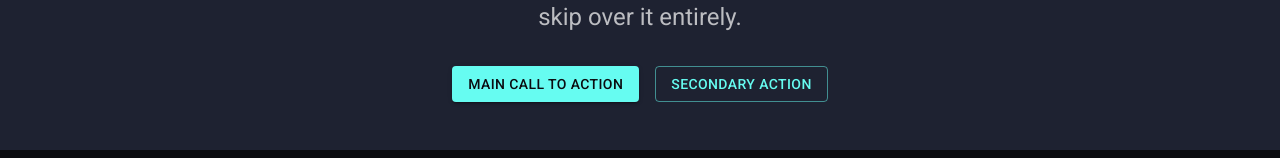
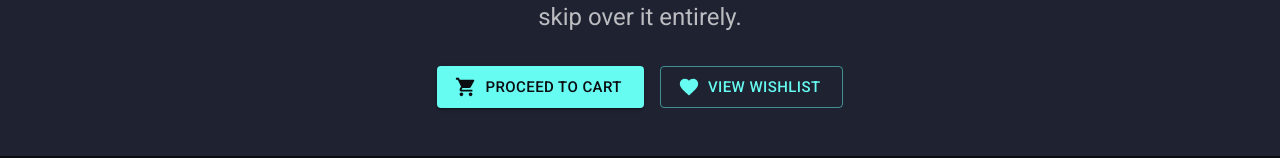
Before and after one commit to muskanvaswan/next-material-ui, a Next.js app: page /shop in a window 1280 px wide. Shown: the part 294-452 px from the top of the page. Built offline with nearby package versions, Linux system fonts and the light colour scheme.

Commit message:
adding correct  buttons and icons

```diff
--- a/src/components/Shop/Hero.js
+++ b/src/components/Shop/Hero.js
@@ -1,4 +1,7 @@
 import React from 'react';
+
+import ShoppingCartIcon from '@material-ui/icons/ShoppingCart';
+import FavoriteIcon from '@material-ui/icons/Favorite';
 
 import AppBar from '@material-ui/core/AppBar';
 import Button from '@material-ui/core/Button';
@@ -38,13 +41,14 @@ export default function Hero(){
         <div className={classes.heroButtons}>
           <Grid container spacing={2} justify="center">
             <Grid item>
-              <Button variant="contained" color="primary">
-                Main call to action
+              <Button href="#"  size="small" color="primary" size="large" variant="contained" startIcon={<ShoppingCartIcon />}>
+                Proceed To Cart
               </Button>
             </Grid>
+
             <Grid item>
-              <Button variant="outlined" color="primary">
-                Secondary action
+              <Button href="#"  size="small" color="primary" size="large" variant="outlined" startIcon={<FavoriteIcon />}>
+                View Wishlist
               </Button>
             </Grid>
           </Grid>
```
